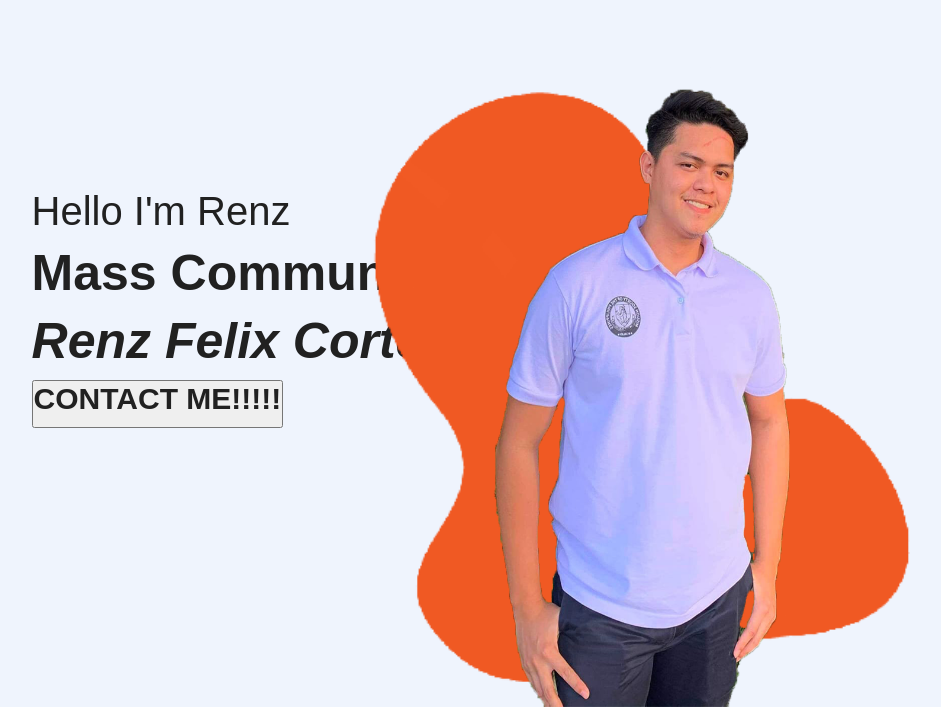
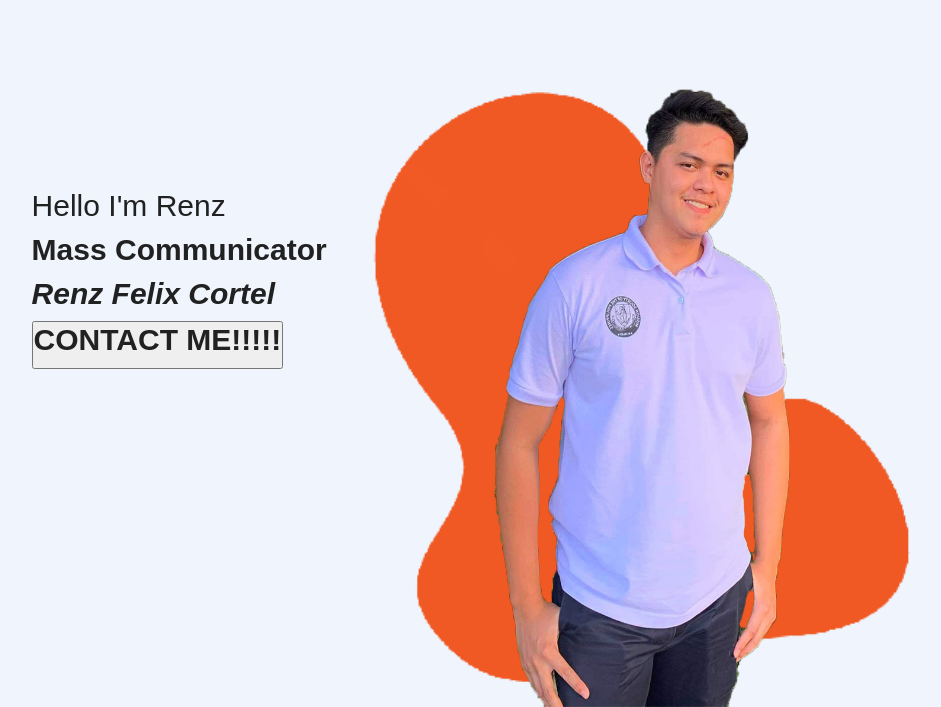
Before and after one commit to Enzowh/prowfile, a plain HTML site: page index.html in a window 1280 px wide. Shown: the part 93-800 px from the top of the page, without its empty margins (250-1191 px from the left). Drawn offline with Linux system fonts and the light colour scheme.

Commit message:
Update styles.css

```diff
--- a/styles.css
+++ b/styles.css
@@ -44,21 +44,21 @@ nav ul li a:hover{
 }
 
 .detel h1{
-    font-size: 50px;
+    font-size: 30px;
     color: #212121;
     margin-bottom: 10px;
     font-weight: 600;
 }
 
 .detel h2{
-    font-size: 40px;
+    font-size: 30px;
     color: #212121;
     margin-bottom: 10px;
     font-weight: lighter;
 }
 
 .detel h3{
-    font-size: 50px;
+    font-size: 30px;
     color: #212121;
     font-weight: bolder;
     font-style: italic;
```
